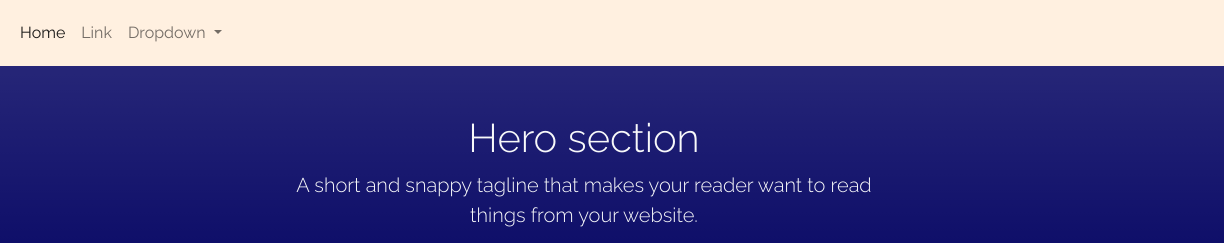
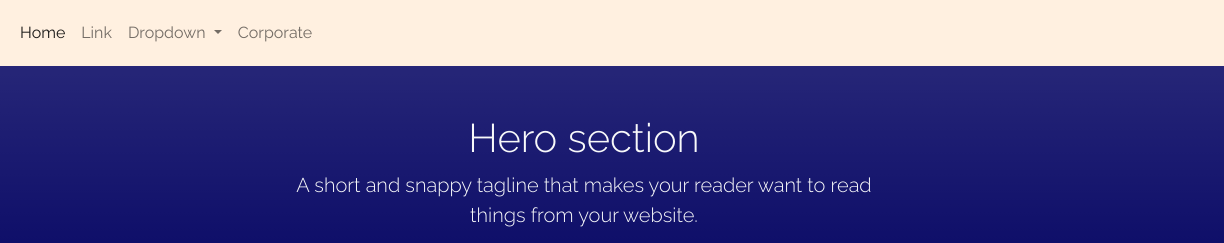
Before and after one commit to STAIN-company/STAIN, a plain HTML site: page index.html in a window 1280 px wide. Shown: the top 243 px of the page, 56-1280 px from the left. Drawn offline with nearby package versions, Linux system fonts and the light colour scheme.

Commit message:
Anne - Added corporate.html into the html code
Now the navigation bar works

Co-Authored-By: AnMitz <99645182+AnMitz@users.noreply.github.com>

```diff
--- a/index.html
+++ b/index.html
@@ -45,6 +45,7 @@
                 <li><a class="dropdown-item" href="#">Something else here</a></li>
               </ul>
             </li>
+			  <a class="nav-link" href="corporate.html"> Corporate</a>
           </ul>
         </div>
       </div>
```
